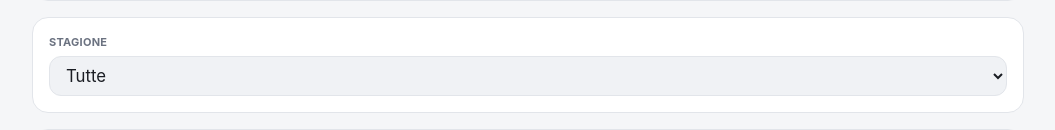
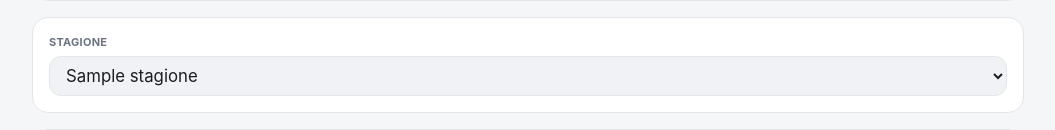
Before and after one commit to albertomelegatti/webAPP_FantaManageriale, a Flask app: page /admin/albo_oro in a window 1280 px wide. Shown: the part 574-704 px from the top of the page, without its empty margins (112-1167 px from the left). Run offline with Flask 3, Linux system fonts and the light colour scheme; a database or web service that is not in the repository returns one stand-in record (values such as "Sample title"); data that the repository does not hold is empty; style sheets or scripts are compiled from the project's sources; parts of the project's set-up code (start-up, migrations or seed data) failed here and were passed over; some libraries are stand-ins or nearby versions.

Commit message:
Albo d'oro: filtro stagione senza opzione "Tutte", default ultima stagione
Il select stagione (pubblico e admin) non permette più di vedere tutte le
stagioni insieme: parte sempre sull'ultima disponibile (la prima della lista,
già ordinata stagione DESC) e il filtro viene applicato anche al caricamento
della pagina, non solo al cambio di selezione.

Co-Authored-By: Claude Sonnet 5 <noreply@anthropic.com>
Claude-Session: https://claude.ai/code/session_011EVFCkP5V5s5ivBRELzbkb

```diff
--- a/app/templates/admin_albo_oro.html
+++ b/app/templates/admin_albo_oro.html
@@ -97,9 +97,8 @@
 <div class="mb-4 rounded-2xl border border-line bg-panel p-4">
     <label class="mb-1.5 block text-[11px] font-bold uppercase tracking-wide text-muted">Stagione</label>
     <select id="filterStagione" class="w-full rounded-xl border border-line bg-panel-2 px-3 py-2 text-sm">
-        <option value="">Tutte</option>
         {% for stagione in stagioni %}
-        <option value="{{ stagione }}">{{ stagione }}</option>
+        <option value="{{ stagione }}" {% if loop.first %}selected{% endif %}>{{ stagione }}</option>
         {% endfor %}
     </select>
 </div>
@@ -136,12 +135,15 @@ document.addEventListener('DOMContentLoaded', function() {
     if (!filterStagione) return;
     const cards = Array.from(document.getElementById('stagioniBody').querySelectorAll('[data-stagione]'));
 
-    filterStagione.addEventListener('change', function() {
-        const selezionata = this.value;
+    function applyFilter() {
+        const selezionata = filterStagione.value;
         cards.forEach(card => {
-            card.classList.toggle('hidden', !!selezionata && card.getAttribute('data-stagione') !== selezionata);
+            card.classList.toggle('hidden', card.getAttribute('data-stagione') !== selezionata);
         });
-    });
+    }
+
+    filterStagione.addEventListener('change', applyFilter);
+    applyFilter(); // il select parte già sull'ultima stagione: nascondi subito le altre
 });
 </script>
 {% endblock %}
--- a/app/templates/albo_oro.html
+++ b/app/templates/albo_oro.html
@@ -10,9 +10,8 @@
 <div class="mb-4 rounded-2xl border border-line bg-panel p-4">
     <label class="mb-1.5 block text-[11px] font-bold uppercase tracking-wide text-muted">Stagione</label>
     <select id="filterStagione" class="w-full rounded-xl border border-line bg-panel-2 px-3 py-2 text-sm">
-        <option value="">Tutte</option>
         {% for stagione in stagioni %}
-        <option value="{{ stagione }}">{{ stagione }}</option>
+        <option value="{{ stagione }}" {% if loop.first %}selected{% endif %}>{{ stagione }}</option>
         {% endfor %}
     </select>
 </div>
@@ -132,7 +131,7 @@ document.addEventListener('DOMContentLoaded', function() {
         const selezionata = filterStagione.value;
         let visibili = 0;
         cards.forEach(card => {
-            const visibile = !selezionata || card.getAttribute('data-stagione') === selezionata;
+            const visibile = card.getAttribute('data-stagione') === selezionata;
             card.classList.toggle('hidden', !visibile);
             if (visibile) visibili++;
         });
@@ -140,6 +139,7 @@ document.addEventListener('DOMContentLoaded', function() {
     }
 
     filterStagione.addEventListener('change', applyFilter);
+    applyFilter(); // il select parte già sull'ultima stagione: nascondi subito le altre
 
     const extractNumber = (value) => {
         const match = value.replace(',', '.').match(/-?\d+(\.\d+)?/);
```
